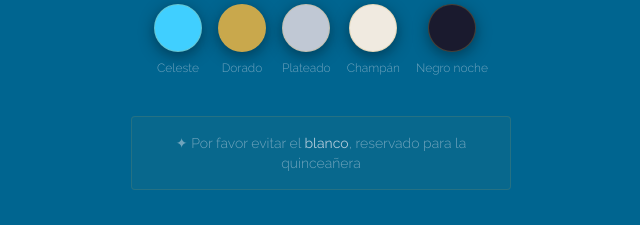
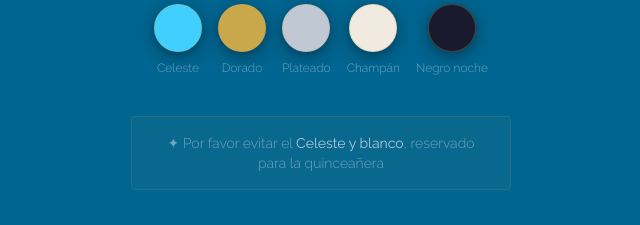
Before and after one commit to tomimastro069/CARTA-XV-CUMPLEA-OS-BIANCA, a React (Vite) app: page / in a window 1280 px wide. Shown: the part 3460-3685 px from the top of the page, without its empty margins (319-959 px from the left). Built offline with nearby package versions, Linux system fonts and the light colour scheme; the HTML template or start-up script is replaced by a standard one; a web font is replaced by a local one.

Commit message:
feat: add DressCode component with formal attire guidelines and suggested color palette

```diff
--- a/src/components/DressCode.tsx
+++ b/src/components/DressCode.tsx
@@ -88,7 +88,7 @@ export default function DressCode() {
             fontWeight: 300,
           }}
         >
-          ✦ Por favor evitar el <strong style={{ color: 'rgba(216,226,236,0.8)' }}>blanco</strong>, reservado para la quinceañera
+          ✦ Por favor evitar el <strong style={{ color: 'rgba(216,226,236,0.8)' }}>Celeste y blanco</strong>, reservado para la quinceañera
         </div>
       </div>
     </section>
```
